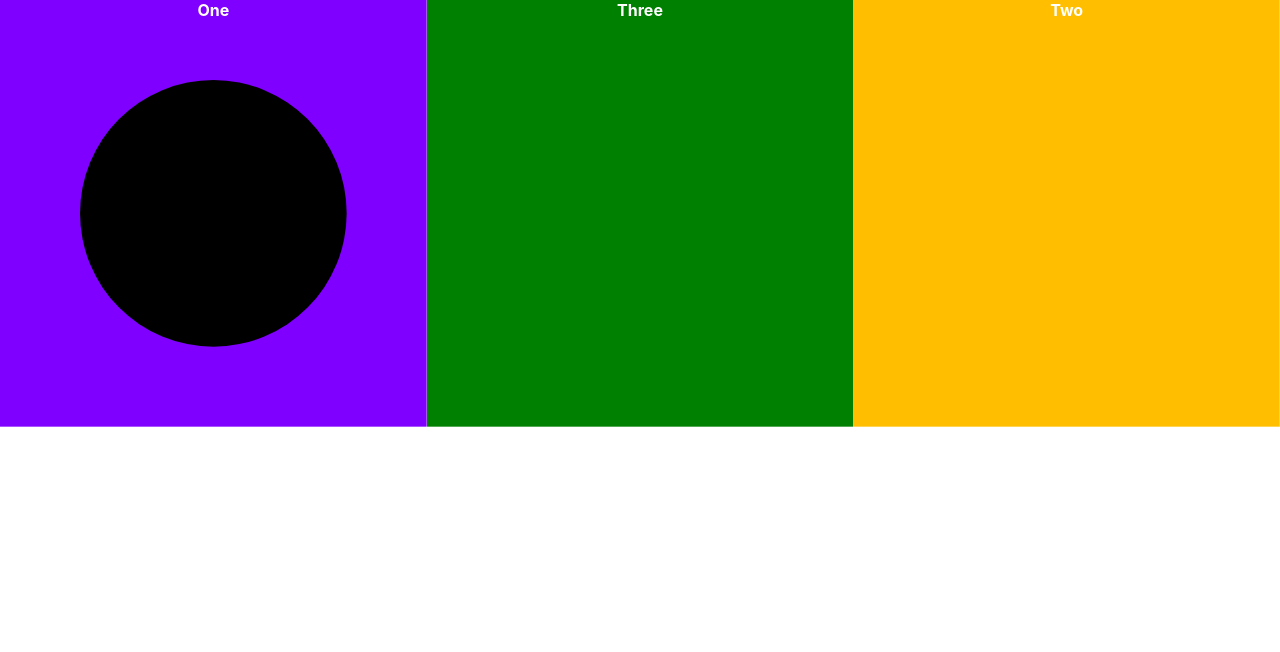
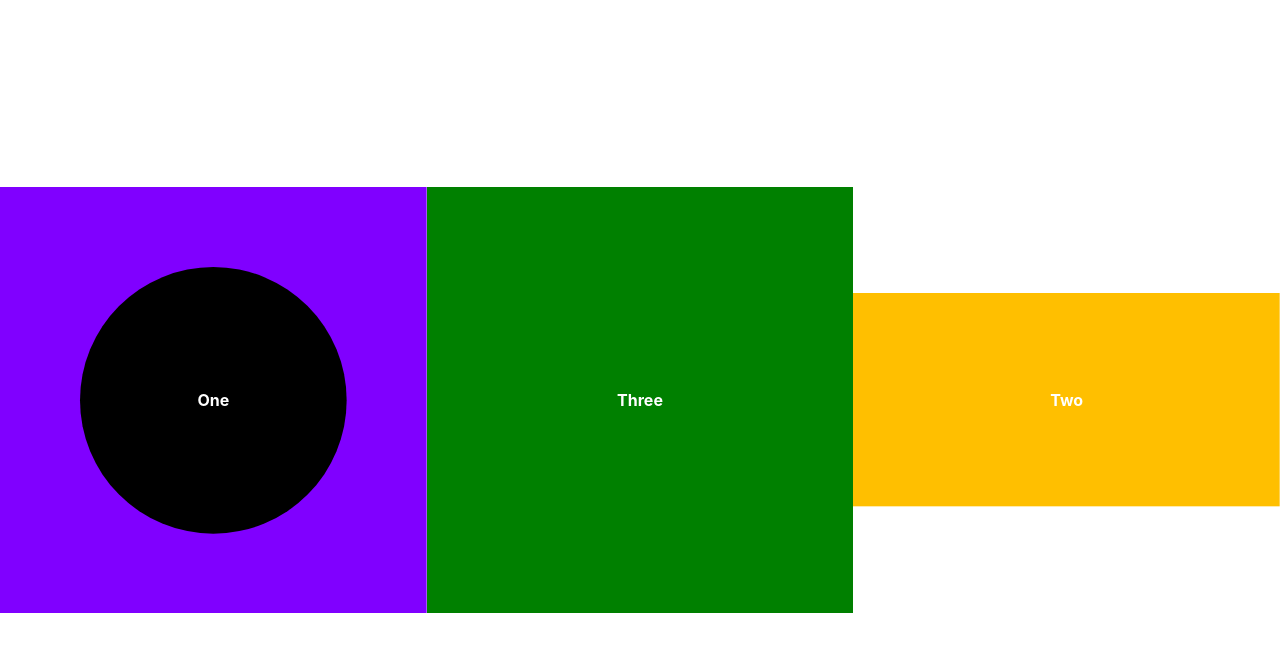
Before and after one commit to dopplerreflect/art-with-controls, a React (Vite) app: page / in a window 1280 px wide. Shown: the top 652 px of the page. Built offline with nearby package versions, Linux system fonts and the light colour scheme.

Commit message:
fix css so svg fills container either vertically or horizontally

```diff
--- a/src/Image.css
+++ b/src/Image.css
@@ -6,8 +6,15 @@
 }
 .Image {
   flex: 1;
-  max-height: 100vmin;
-  max-width: 100vmin;
+  display: flex;
+  align-items: center;
+  justify-content: center;
+  height: 100vh;
+  max-height: 100vh;
+  max-width: 100vw;
+}
+.Image svg {
+  max-height: 100vh;
 }
 .Controls {
   opacity: 50%;
--- a/src/gallery/Two.tsx
+++ b/src/gallery/Two.tsx
@@ -4,7 +4,7 @@ import '../Image.css';
 const controlsInitialState: Controls = [
   { name: 'hue', min: 0, max: 359, value: 45 },
   { name: 'width', min: 200, max: 1920, value: 512 },
-  { name: 'height', min: 200, max: 1080, value: 512 },
+  { name: 'height', min: 200, max: 1080, value: 256 },
 ];
 
 const Two = () => {
```
